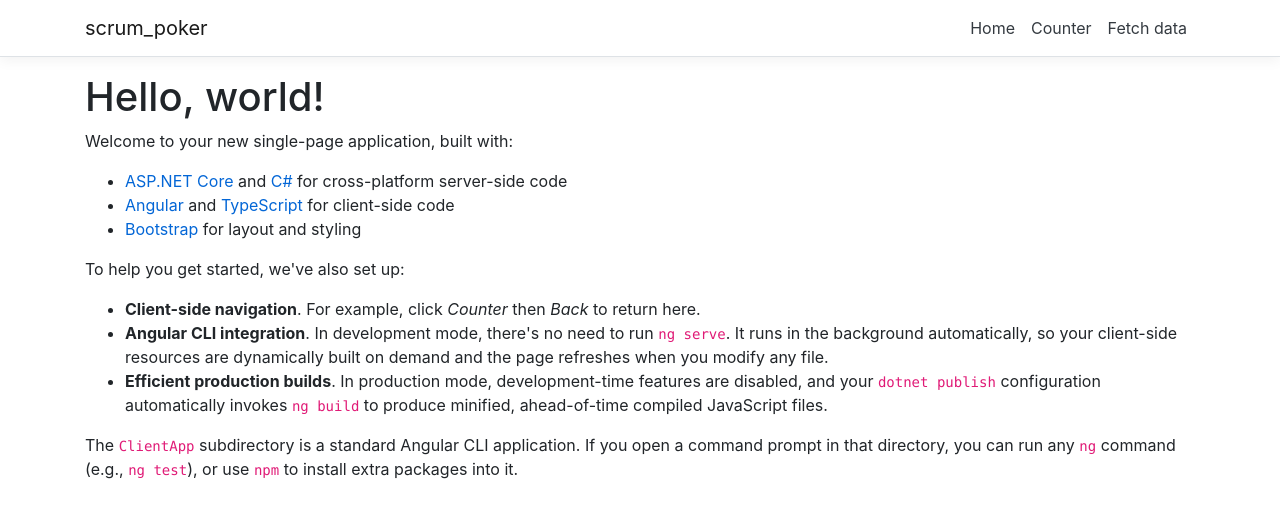
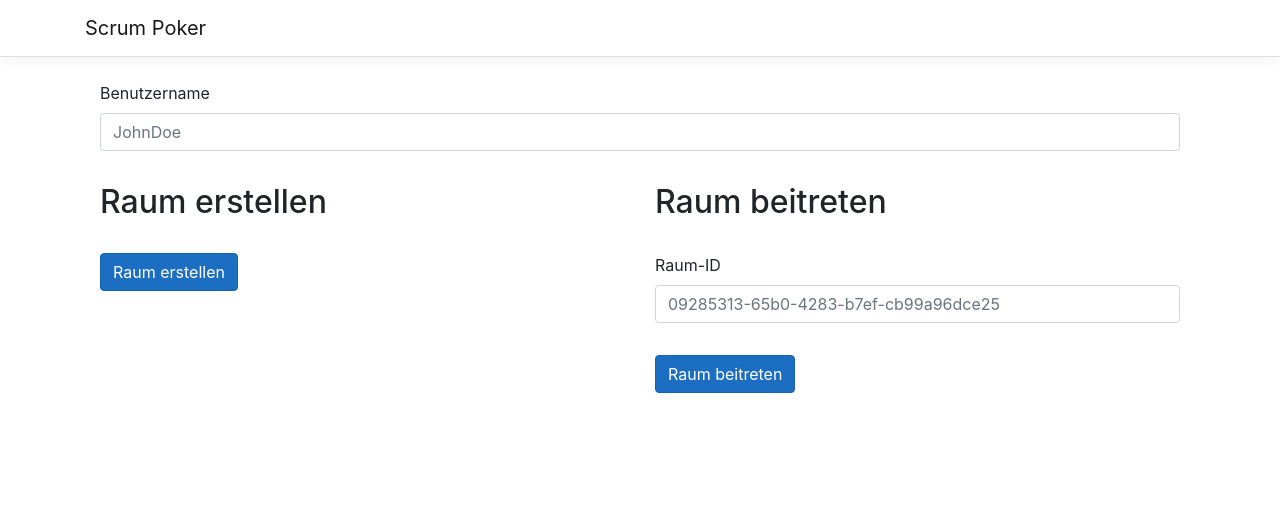
Before and after one commit to benjamin-hempel/scrum_poker, an Angular app in the folder ClientApp/: page / in a window 1280 px wide. Shown: the top 518 px of the page. Built offline with nearby package versions, Linux system fonts and the light colour scheme.

Commit message:
Add home page layout

```diff
--- a/ClientApp/src/app/home/home.component.html
+++ b/ClientApp/src/app/home/home.component.html
@@ -1,14 +1,33 @@
-<h1>Hello, world!</h1>
-<p>Welcome to your new single-page application, built with:</p>
-<ul>
-  <li><a href='https://get.asp.net/'>ASP.NET Core</a> and <a href='https://msdn.microsoft.com/en-us/library/67ef8sbd.aspx'>C#</a> for cross-platform server-side code</li>
-  <li><a href='https://angular.io/'>Angular</a> and <a href='http://www.typescriptlang.org/'>TypeScript</a> for client-side code</li>
-  <li><a href='http://getbootstrap.com/'>Bootstrap</a> for layout and styling</li>
-</ul>
-<p>To help you get started, we've also set up:</p>
-<ul>
-  <li><strong>Client-side navigation</strong>. For example, click <em>Counter</em> then <em>Back</em> to return here.</li>
-  <li><strong>Angular CLI integration</strong>. In development mode, there's no need to run <code>ng serve</code>. It runs in the background automatically, so your client-side resources are dynamically built on demand and the page refreshes when you modify any file.</li>
-  <li><strong>Efficient production builds</strong>. In production mode, development-time features are disabled, and your <code>dotnet publish</code> configuration automatically invokes <code>ng build</code> to produce minified, ahead-of-time compiled JavaScript files.</li>
-</ul>
-<p>The <code>ClientApp</code> subdirectory is a standard Angular CLI application. If you open a command prompt in that directory, you can run any <code>ng</code> command (e.g., <code>ng test</code>), or use <code>npm</code> to install extra packages into it.</p>
+<div class="container">
+  <div class="row">
+    <div class="col">
+      <div class="pt-2"></div>
+      <form>
+        <div class="form-group">
+          <label for="username">Benutzername</label>
+          <input class="form-control" id="username" placeholder="JohnDoe" />
+        </div>
+      </form>
+      <div class="pt-3"></div>
+    </div>
+  </div>
+  <div class="row">
+    <div class="col">
+      <h2>Raum erstellen</h2>
+      <div class="pt-4"></div>
+      <button class="btn btn-primary" type="submit">Raum erstellen</button>
+    </div>
+    <div class="col">
+      <h2>Raum beitreten</h2>
+      <div class="pt-4"></div>
+      <form>
+        <div class="form-group">
+          <label for="roomID">Raum-ID</label>
+          <input class="form-control" id="roomID" placeholder="09285313-65b0-4283-b7ef-cb99a96dce25" />
+        </div>
+      </form>
+      <div class="pt-3"></div>
+      <button class="btn btn-primary" type="submit">Raum beitreten</button>
+    </div>
+  </div>
+</div>
--- a/ClientApp/src/app/nav-menu/nav-menu.component.html
+++ b/ClientApp/src/app/nav-menu/nav-menu.component.html
@@ -3,7 +3,7 @@
     class="navbar navbar-expand-sm navbar-toggleable-sm navbar-light bg-white border-bottom box-shadow mb-3"
   >
     <div class="container">
-      <a class="navbar-brand" [routerLink]="['/']">scrum_poker</a>
+      <a class="navbar-brand" [routerLink]="['/']">Scrum Poker</a>
       <button
         class="navbar-toggler"
         type="button"
@@ -19,25 +19,6 @@
         class="navbar-collapse collapse d-sm-inline-flex flex-sm-row-reverse"
         [ngClass]="{ show: isExpanded }"
       >
-        <ul class="navbar-nav flex-grow">
-          <li
-            class="nav-item"
-            [routerLinkActive]="['link-active']"
-            [routerLinkActiveOptions]="{ exact: true }"
-          >
-            <a class="nav-link text-dark" [routerLink]="['/']">Home</a>
-          </li>
-          <li class="nav-item" [routerLinkActive]="['link-active']">
-            <a class="nav-link text-dark" [routerLink]="['/counter']"
-              >Counter</a
-            >
-          </li>
-          <li class="nav-item" [routerLinkActive]="['link-active']">
-            <a class="nav-link text-dark" [routerLink]="['/fetch-data']"
-              >Fetch data</a
-            >
-          </li>
-        </ul>
       </div>
     </div>
   </nav>
```
